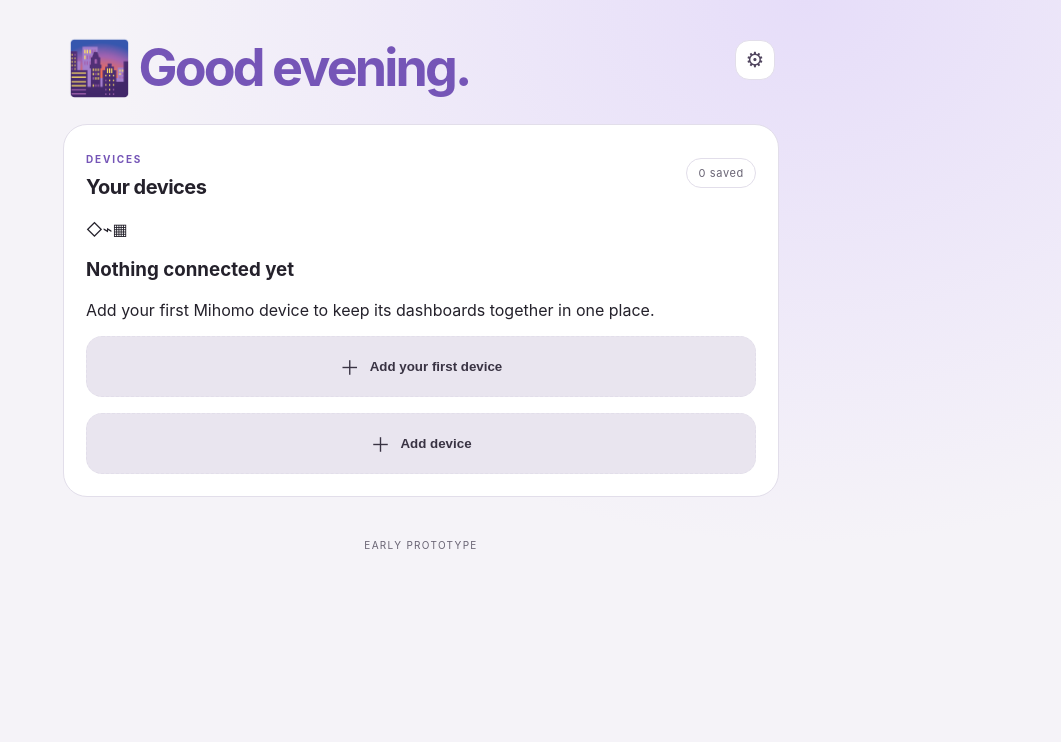
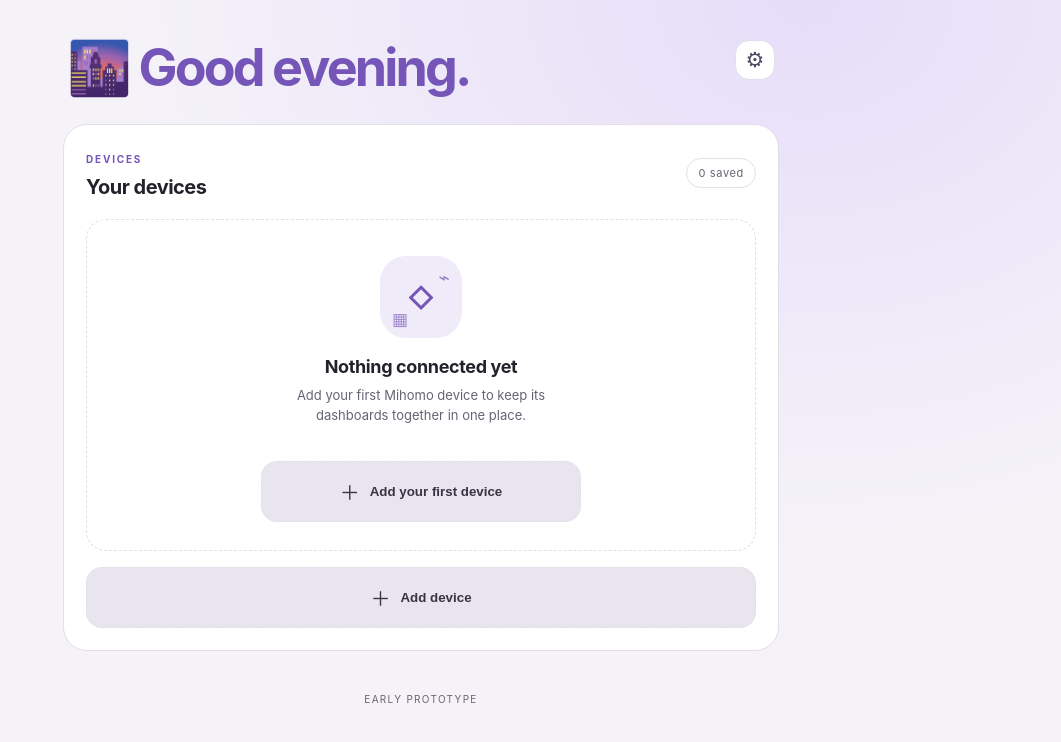
Before and after one commit to kwerty2897/mihomo-multipanel, a Vue app: page / in a window 1280 px wide. Shown: the top 742 px of the page, without its empty margins (219-1280 px from the left). Built offline with nearby package versions, Linux system fonts and the light colour scheme.

Commit message:
Polish device accordion and empty state

```diff
--- a/src/style.css
+++ b/src/style.css
@@ -430,3 +430,25 @@ html,body,#app{width:100%;max-width:100%;overflow-x:hidden;margin:0}
 .dashboard-tile.dragging{opacity:.45;border-color:var(--mp-accent);transform:scale(.97)}
 :root[data-animations="on"] .device-card,:root[data-animations="on"] .dashboard-tile{transition:transform .2s ease,opacity .2s ease,border-color .2s ease,box-shadow .2s ease,background .18s ease}
 @media(max-width:420px){.device-heading{padding:11px 12px}.device-actions{gap:4px;padding-right:8px}.device-actions button{width:32px;height:32px}.dashboard-tile{min-height:100px;padding:10px}}
+
+
+/* Refined device accordion, empty state and motion */
+.device-expand-enter-active,.device-expand-leave-active{transition:grid-template-rows .26s cubic-bezier(.2,.8,.2,1),opacity .2s ease;}
+.device-expand-enter-from,.device-expand-leave-to{opacity:0;}
+.device-expand-enter-active,.device-expand-leave-active{display:grid;grid-template-rows:0fr;}
+.device-expand-enter-to,.device-expand-leave-from{grid-template-rows:1fr;}
+.device-expand-enter-active>div,.device-expand-leave-active>div{min-height:0;overflow:hidden;}
+.device-expand-enter-from,.device-expand-leave-to{grid-template-rows:0fr;}
+.device-expand-enter-to,.device-expand-leave-from{grid-template-rows:1fr;}
+.device-card{overflow:clip;}
+.device-heading .device-chevron{display:inline-block;transition:transform .22s ease;}
+.device-heading[aria-expanded="true"] .device-chevron{transform:rotate(90deg);}
+.empty-state{display:flex;flex-direction:column;align-items:center;text-align:center;padding:36px 20px 28px;border:1px dashed var(--mp-outline);border-radius:20px;background:color-mix(in srgb,var(--mp-surface) 65%,transparent);}
+.empty-state-icon{position:relative;width:82px;height:82px;border-radius:26px;display:grid;place-items:center;margin-bottom:18px;background:var(--mp-accent-container);color:var(--mp-accent);font-size:26px;font-weight:700;}
+.empty-state-icon span:nth-child(2){position:absolute;top:10px;right:12px;font-size:19px;opacity:.7;}
+.empty-state-icon span:nth-child(3){position:absolute;bottom:9px;left:12px;font-size:17px;opacity:.65;}
+.empty-state h3{margin:0 0 8px;font-size:18px;letter-spacing:-.02em;}
+.empty-state p{max-width:300px;margin:0 0 20px;color:var(--mp-muted);font-size:13px;line-height:1.55;}
+.empty-add-button{width:100%;max-width:320px;}
+:root[data-animations="off"] .device-expand-enter-active,:root[data-animations="off"] .device-expand-leave-active,:root[data-animations="off"] .device-heading .device-chevron{transition:none!important;}
+@media(prefers-reduced-motion:reduce){.device-expand-enter-active,.device-expand-leave-active,.device-heading .device-chevron{transition:none!important;}}
```
